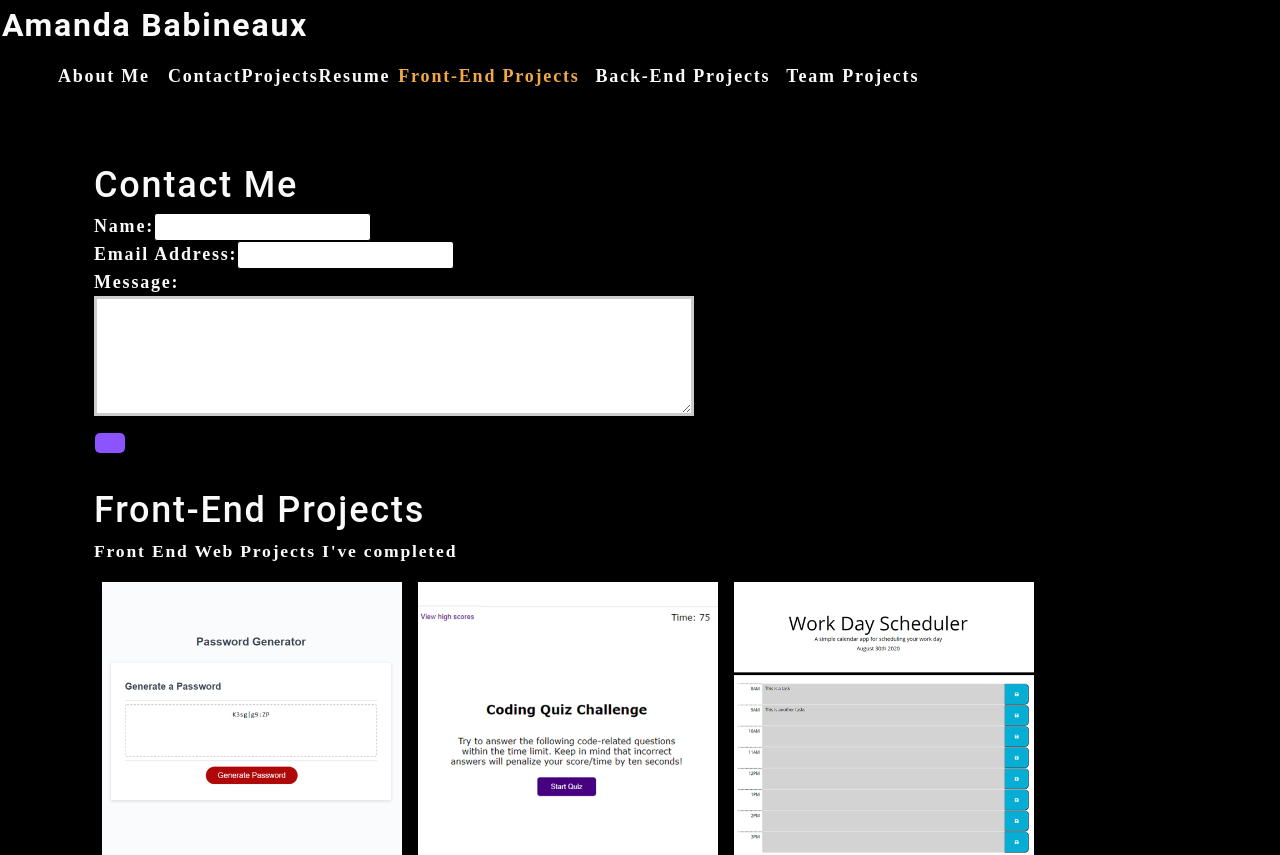
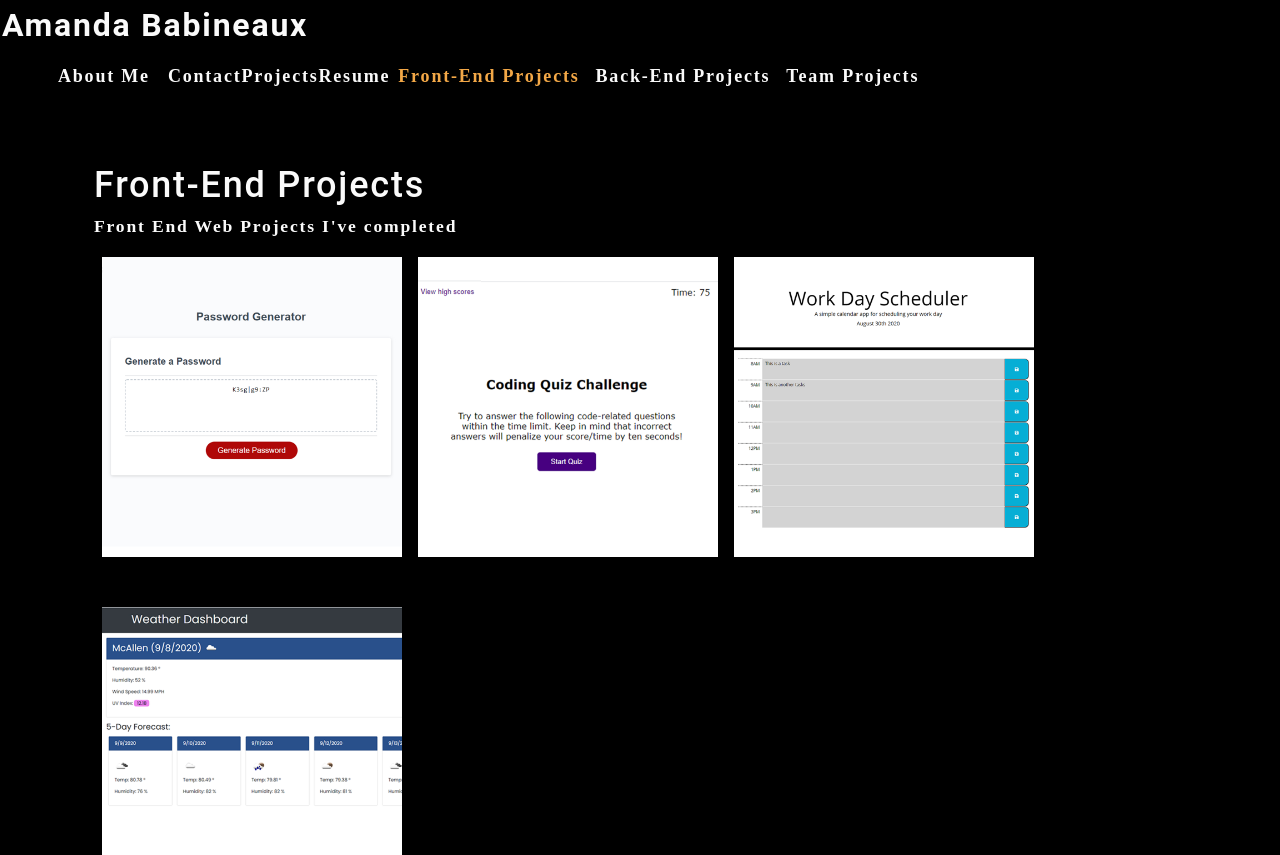
Before and after one commit to catse2000/spa-portfolio, a React (Create React App) app: page / in a window 1280 px wide. Shown: the top 855 px of the page. Built offline with nearby package versions, Linux system fonts and the light colour scheme.

Commit message:
added conditional formatting on nav

```diff
--- a/src/App.js
+++ b/src/App.js
@@ -19,17 +19,28 @@
         description: "Team projects I've worked on"
     }
 ]);
+
 const [currentCategory, setCurrentCategory] = useState(categories[0]);
+const [contactSelected, setContactSelected] = useState(false);
+
   return (
     <div>
       <Nav
-      categories={categories}
-      setCurrentCategory={setCurrentCategory}
-      currentCategory={currentCategory}></Nav>
+        categories={categories}
+        setCurrentCategory={setCurrentCategory}
+        currentCategory={currentCategory}
+        contactSelected={contactSelected}
+        setContactSelected={setContactSelected}
+      ></Nav>
       <main>
-        <ContactForm></ContactForm>
-        <Projects currentCategory={currentCategory}></Projects>
-        <About></About>
+        {!contactSelected ? (
+          <>
+          <Projects currentCategory={currentCategory}></Projects>
+          <About></About>
+          </>
+        ): (
+          <ContactForm></ContactForm>
+        )}
       </main>
     </div>
   );
--- a/src/components/Contact/index.js
+++ b/src/components/Contact/index.js
@@ -1,12 +1,34 @@
 import React, { useState } from 'react';
+import { validateEmail } from '../../utils/helpers';
 
 function ContactForm(){
     const [formState, setFormState] = useState({ name: '', email: '', message: ''});
 
     const { name, email, message } = formState;
 
+    const [errorMessage, setErrorMessage] = useState('');
+
     function handleChange(e) {
-        setFormState({...formState, [e.target.name]: e.target.value})
+        if (e.target.name === 'email') {
+            const isValid = validateEmail(e.target.value);
+            console.log(isValid);
+
+            if (!isValid) {
+                setErrorMessage('Your email is invalid');
+            }
+            else {
+                if (!e.target.value.length) {
+                    setErrorMessage(`${e.target.name} is required`);
+                }
+                else {
+                    setErrorMessage('');
+                }
+            }
+            console.log('errorMessage', errorMessage);
+        }
+        if (!errorMessage) {
+            setFormState({...formState, [e.target.name]: e.target.value})
+        }
     };
 
     function handleSubmit(e) {
@@ -20,17 +42,22 @@
             <form id="contact-form" onSubmit={handleSubmit}>
                 <div>
                     <label htmlFor="name">Name:</label>
-                    <input type="text" name="name" defaultValue={name} onChange={handleChange}/>
+                    <input type="text" name="name" defaultValue={name} onBlur={handleChange}/>
                 </div>
                 <div>
                     <label htmlFor="email">Email Address:</label>
-                    <input type="email" name="email" defaultValue={email} onChange={handleChange}/>
+                    <input type="email" name="email" defaultValue={email} onBlur={handleChange}/>
                 </div>
                 <div>
                     <label htmlFor="message">Message:</label>
-                    <textarea name="message" rows="5" defaultValue={message} onChange={handleChange}/>
+                    <textarea name="message" rows="5" defaultValue={message} onBlur={handleChange}/>
                 </div>
-                <button type="submit"></button>
+                {errorMessage && (
+                    <div>
+                        <p className="error-text">{errorMessage}</p>
+                    </div>
+                )}
+                <button type="submit">Submit</button>
             </form>
         </section>
     )
--- a/src/components/Nav/index.js
+++ b/src/components/Nav/index.js
@@ -5,6 +5,8 @@
         categories = [],
         setCurrentCategory,
         currentCategory,
+        contactSelected,
+        setContactSelected
     } = props;
 
     useEffect(() => {
@@ -20,13 +22,13 @@
             </h2>
             <nav>
                 <ul className="flex-row">
-                    <li className="mx-2">
-                        <a href="#about">
+                    <li className={`mx-2 ${contactSelected && 'navActive'}`}>
+                        <a href="#about" onClick={() => setContactSelected(false)}>
                             About Me
                         </a>
                     </li>
                     <li>
-                        <span>Contact</span>
+                        <span onClick={() => setContactSelected(true)}>Contact</span>
                     </li>
                     <li>
                         <span>Projects</span>
@@ -35,8 +37,11 @@
                         <span>Resume</span>
                     </li>
                     {categories.map((category) => (
-                        <li className={`mx-1 ${currentCategory.name === category.name && 'navActive'}`} key={category.name}>
-                            <span onClick={() => setCurrentCategory(category)} >
+                        <li className={`mx-1 ${currentCategory.name === category.name && !contactSelected && 'navActive'}`} key={category.name}>
+                            <span onClick={() => {
+                                setCurrentCategory(category);
+                                setContactSelected(false);
+                                }} >
                                 {category.name}
                             </span>
                         </li>
```
